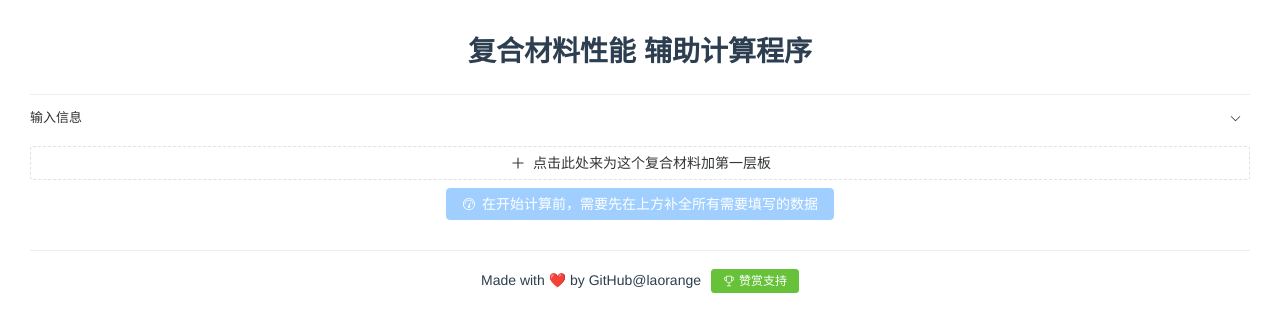
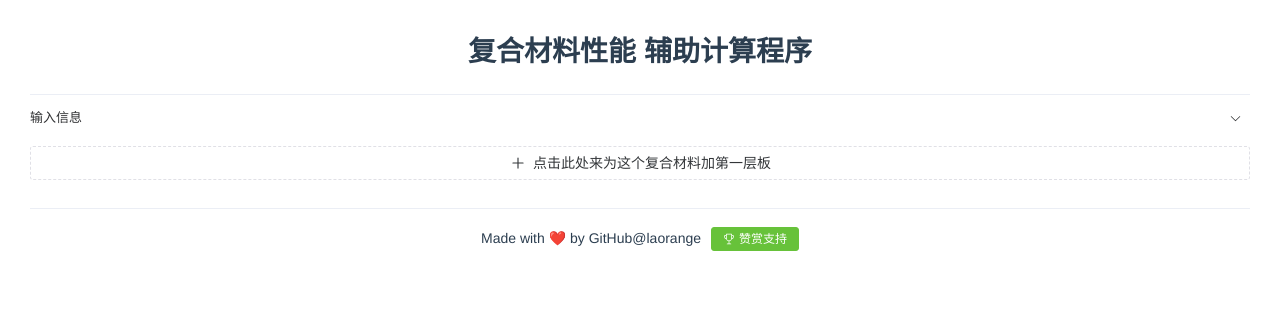
Before and after one commit to laorange/laminate-calculation, a Vue app: page / in a window 1280 px wide. Shown: the top 332 px of the page. Built offline with nearby package versions, Linux system fonts and the light colour scheme; what vatex would draw is missing.

Commit message:
v2.1.0.beta.4
button-area v-show="...length>0"
update README.md

```diff
--- a/src/components/FormArea.vue
+++ b/src/components/FormArea.vue
@@ -23,7 +23,7 @@ const store = useStore()
       </div>
     </n-progress>
 
-    <div class="button-area">
+    <div class="button-area" v-show="store.inputtedLayerInfos.length>0">
       <el-button type="primary" :icon="Odometer"
                  :disabled="!store.whetherCanSubmit"
                  @click="store.submitToGetResult">
```
Also changed, not shown: 1 other file (tests, documents, lock files or other folders).
